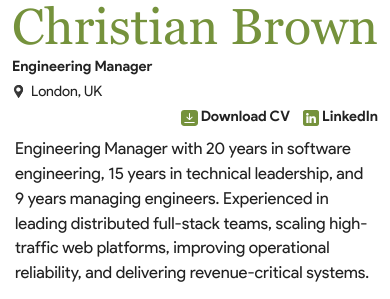
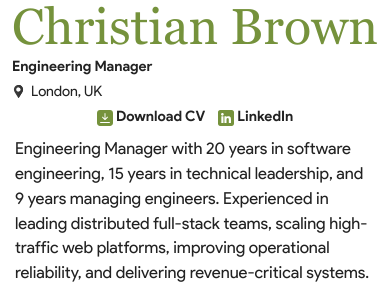
Before and after one commit to christianjbrown/christianbrown.uk, a Jekyll site: the page built from index.html, in a window 390 px wide. Shown: the part 160-459 px from the top of the page. Built offline with Jekyll 4.4.1, drawn with Linux system fonts in a browser that asks for light colours.

Commit message:
cv: centre the header nav on small screens (#27)
On wider screens the header nav (home temperature, Download CV, LinkedIn) sits
right-aligned beside the name and details. On small screens the header stacks
with the avatar and name centred, where a right-aligned nav looks detached, so
centre it too below 600px.

```diff
--- a/assets/css/global.scss
+++ b/assets/css/global.scss
@@ -105,6 +105,12 @@ html {
                         a:hover {
                             color: $colour-accent;
                         }
+                        // Right-aligned beside the details on wider screens; when
+                        // the header stacks on small screens, centre it under the
+                        // (centred) avatar and name.
+                        @media (max-width: 600px) {
+                            text-align: center;
+                        }
                         width: 100%;
                         text-align: right;
                     }
```
